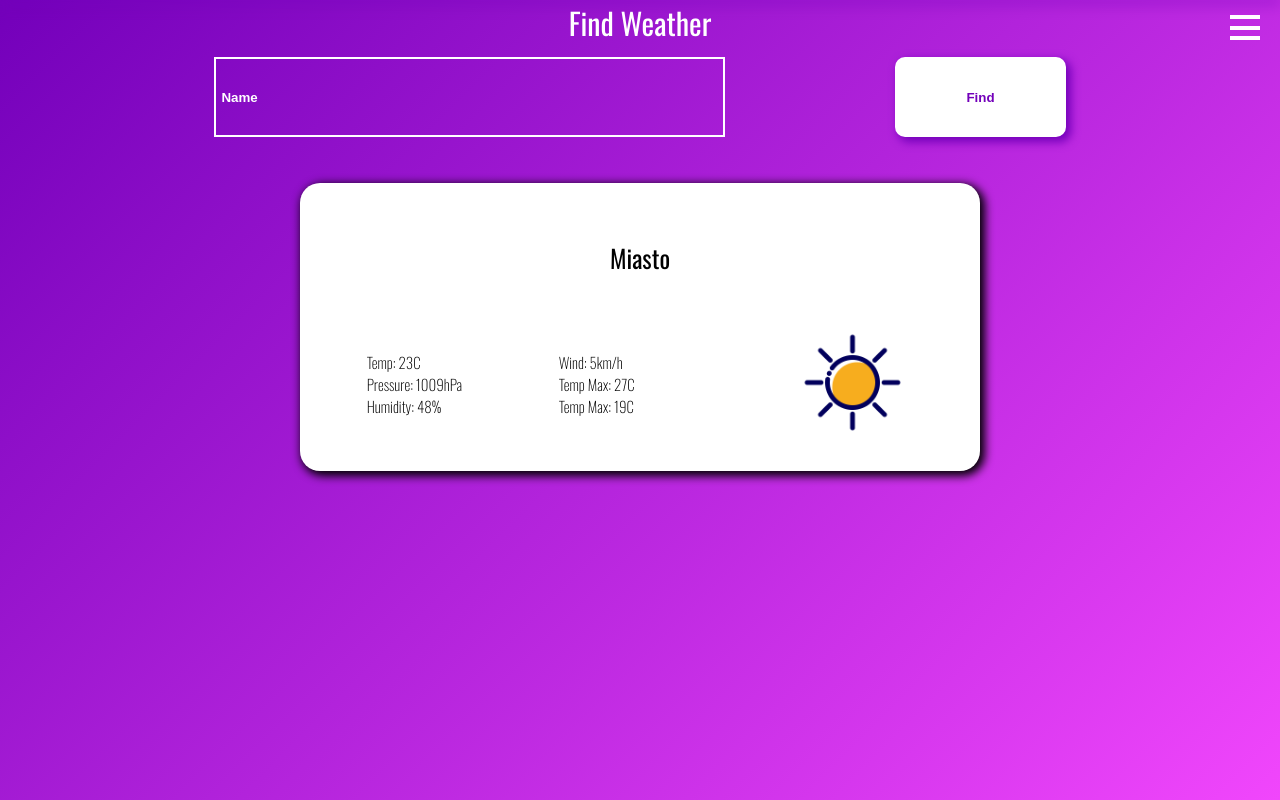
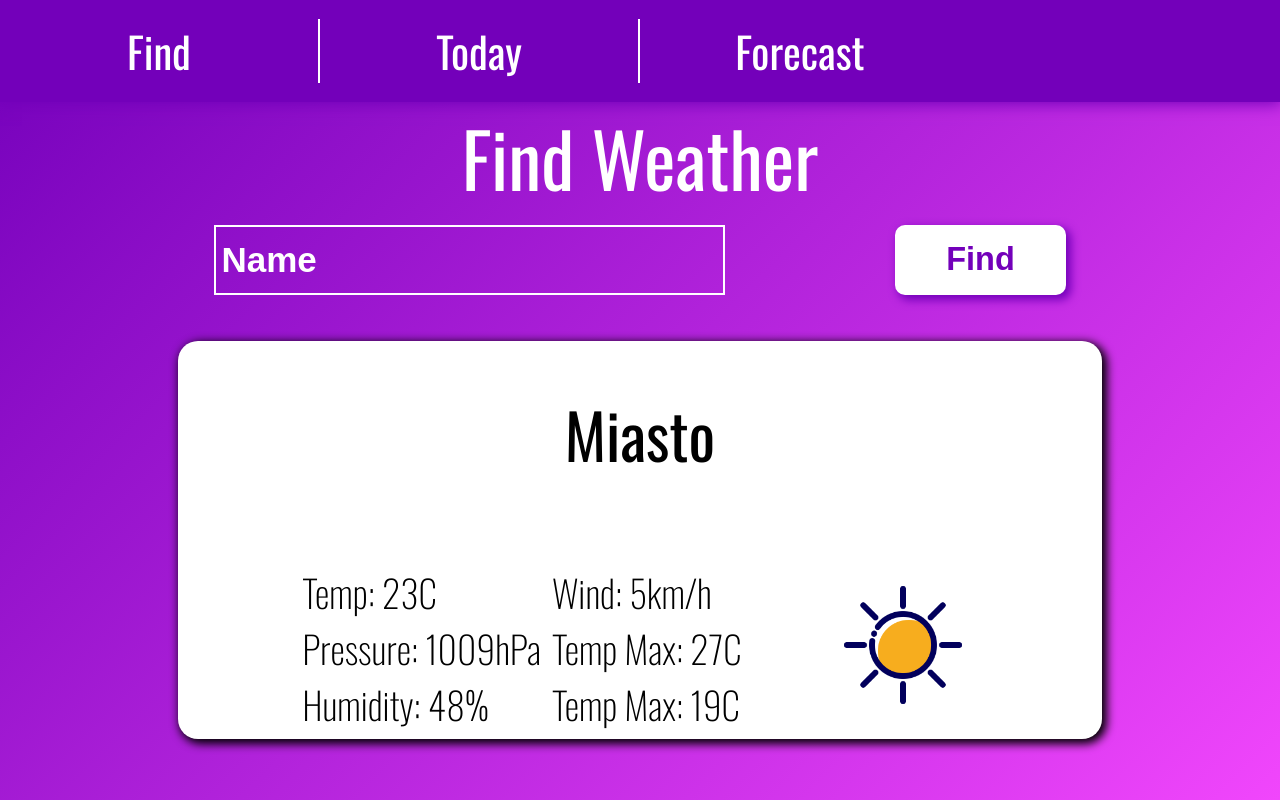
Before and after one commit to Growcu/AplikacjaPogodowa, a React (Create React App) app: page / in a window 1280 px wide. Both pictures are taken after a click on the button "Find". Built offline with nearby package versions, Linux system fonts and the light colour scheme.

Commit message:
styles for tablets and larger devices

```diff
--- a/src/styles/App.css
+++ b/src/styles/App.css
@@ -25,3 +25,28 @@
     font-weight: 400;
     color: white;
 }
+
+@media (orientation: portrait) and (min-width: 600px) {
+    html {
+        font-size: 20px;
+    }
+}
+
+@media (orientation: landscape) and (min-width: 820px) {
+    html {
+        font-size: 20px;
+    }
+}
+
+@media (orientation: landscape) and (min-width: 1200px) {
+    html {
+        font-size: 25px;
+    }
+}
+
+@media (orientation: landscape) and (min-width: 1920px) {
+    .app {
+        max-width: 1920px;
+        margin: 0 auto;
+    }
+}
--- a/src/styles/Card.css
+++ b/src/styles/Card.css
@@ -78,3 +78,9 @@
     }
 
 }
+
+@media (orientation: landscape) and (min-width: 768px) {
+    .card {
+        width: 95%;
+    }
+}
--- a/src/styles/FindWeather.css
+++ b/src/styles/FindWeather.css
@@ -25,7 +25,8 @@
     background-color: transparent;
     font-weight: 700;
     text-transform: capitalize;
-    color: white
+    color: white;
+    font-size: 1.4em;
 }
 
 .find-button {
@@ -37,6 +38,7 @@
     box-shadow: 4px 4px 10px 1px rgb(115, 0, 186);
     background-color: white;
     font-weight: 700;
+    font-size: 1.3em;
     color: rgb(115, 0, 186);
 }
 
@@ -58,3 +60,10 @@
         width: 70%;
     }
 }
+
+@media (orientation: portrait) and (min-width: 600px) {
+    .find-input {
+        border: 4px solid white;
+        font-size: 1.4em;
+    }
+}
--- a/src/styles/Nav.css
+++ b/src/styles/Nav.css
@@ -80,3 +80,39 @@
         height: 18%;
     }
 }
+
+@media (orientation: portrait) and (min-width: 600px) {
+    .hamburger-icon {
+        width: 60px;
+        height: 50px;
+        right: 30px;
+        top: 20px;
+    }
+
+    .line {
+        border: 4px solid white;
+    }
+}
+
+@media (orientation: landscape) and (min-width: 820px) {
+    .hamburger-icon {
+        width: 60px;
+        height: 50px;
+        right: 30px;
+        top: 20px;
+    }
+
+    .line {
+        border: 4px solid white;
+    }
+}
+
+@media (orientation: landscape) and (min-width: 1024px) {
+    .nav {
+        height: 13%;
+    }
+
+    .hamburger-icon {
+        display: none;
+    }
+}
```
